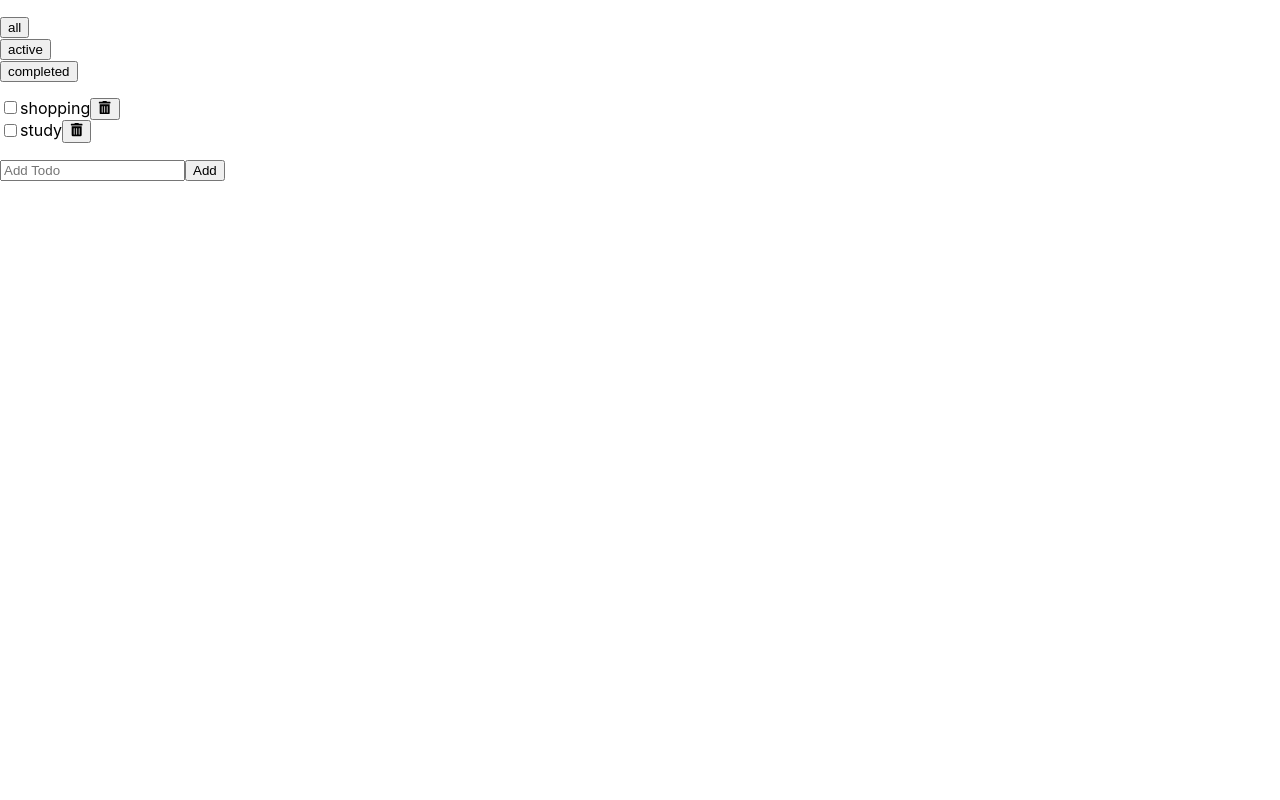
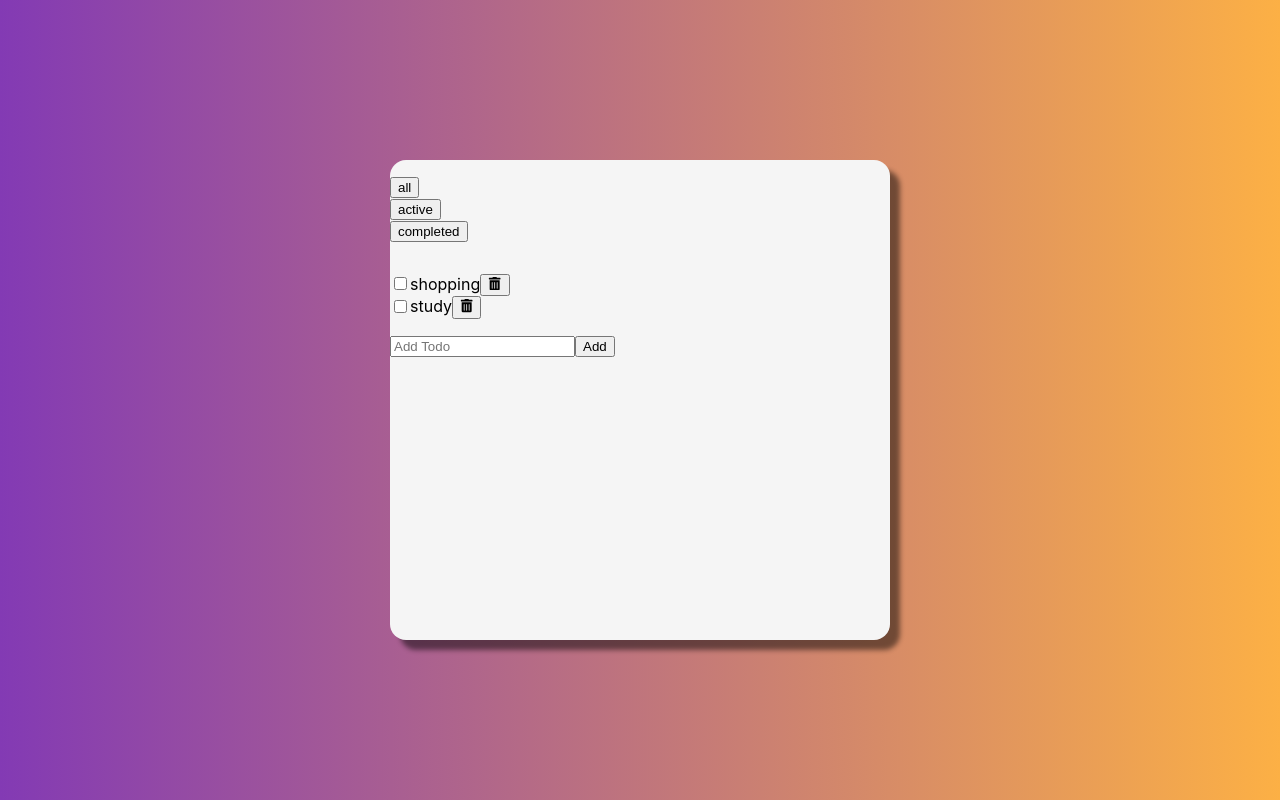
Before and after one commit to Gracekangdh/Todo-App_React, a React (Create React App) app: page / in a window 1280 px wide. Built offline with nearby package versions, Linux system fonts and the light colour scheme.

Commit message:
feat: styling container

```diff
--- a/src/index.css
+++ b/src/index.css
@@ -1,3 +1,10 @@
+:root {
+  --color-bg-dark: #f5f5f5;
+  --color-bg: #fdfffd;
+  --color-grey: #d1d1d1;
+  --color-text: #22243b;
+  --color-accent: #f16e03;
+}
 body {
   margin: 0;
   font-family: -apple-system, BlinkMacSystemFont, "Segoe UI", "Roboto", "Oxygen",
@@ -5,8 +12,31 @@ body {
     sans-serif;
   -webkit-font-smoothing: antialiased;
   -moz-osx-font-smoothing: grayscale;
+  width: 100vw;
+  height: 100vh;
+  display: flex;
+  justify-content: center;
+  align-items: center;
+  background: rgb(131, 58, 180);
+  background: linear-gradient(
+    90deg,
+    rgba(131, 58, 180, 1) 0%,
+    rgba(252, 176, 69, 1) 100%
+  );
 }
 
+#root {
+  width: 100%;
+  height: 60%;
+  max-width: 500px;
+  background-color: var(--color-bg-dark);
+  border-radius: 1rem;
+  display: flex;
+  flex-direction: column;
+  box-shadow: 10px 10px 5px 0px rgba(0, 0, 0, 0.48);
+  -webkit-box-shadow: 10px 10px 5px 0px rgba(0, 0, 0, 0.48);
+  -moz-box-shadow: 10px 10px 5px 0px rgba(0, 0, 0, 0.48);
+}
 code {
   font-family: source-code-pro, Menlo, Monaco, Consolas, "Courier New",
     monospace;
```
